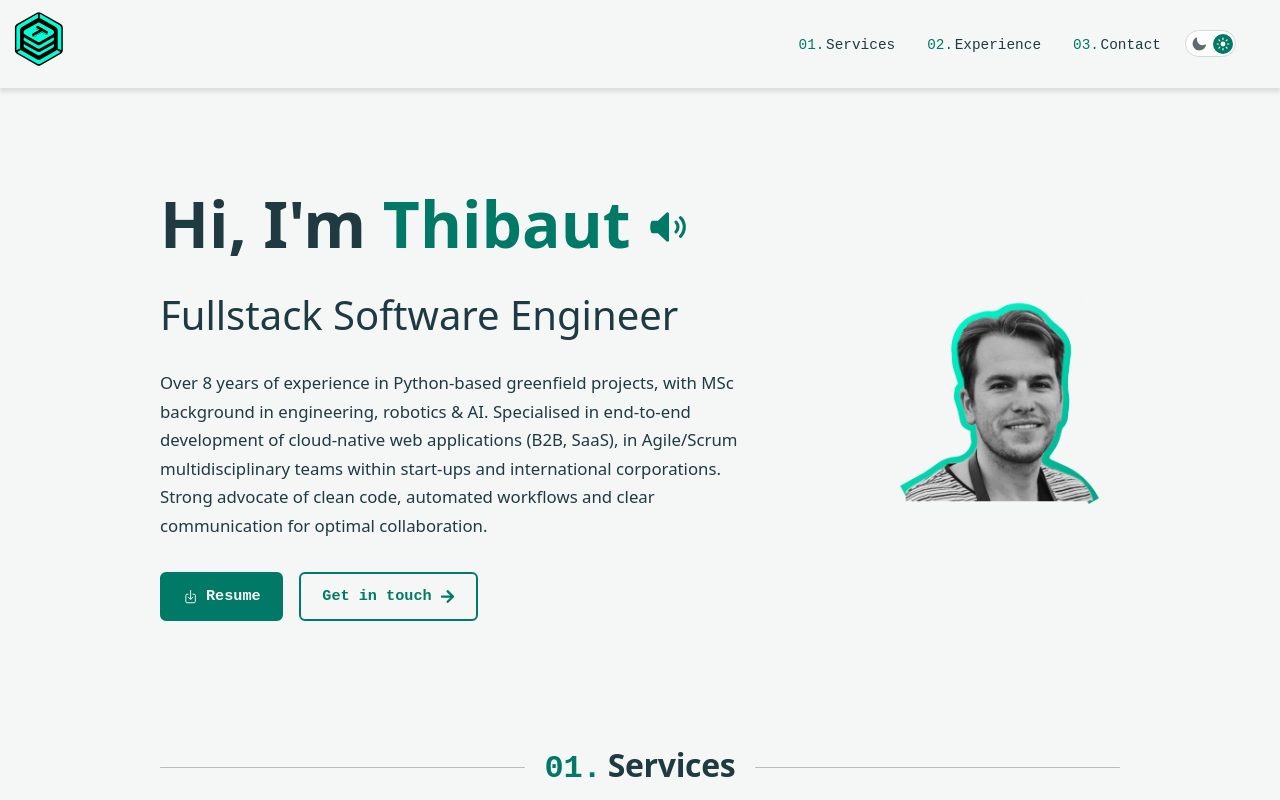
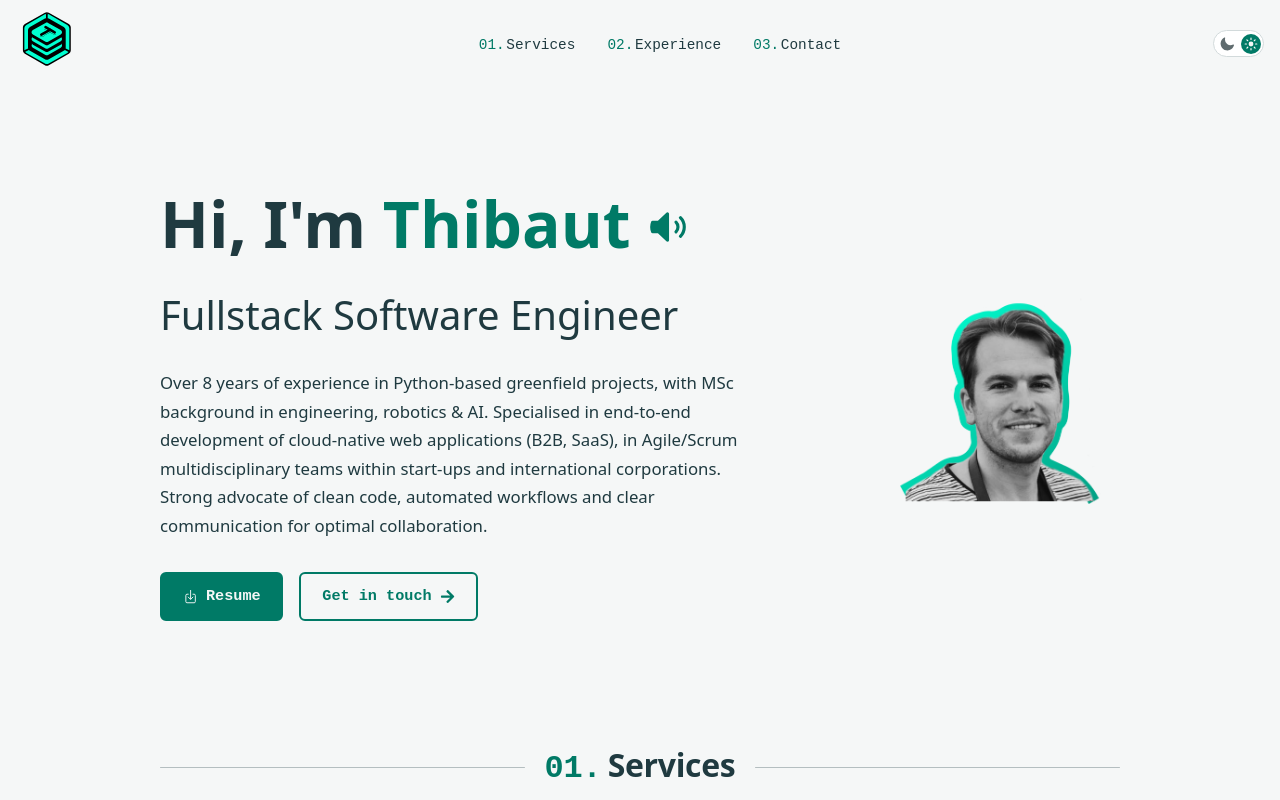
Before and after one commit to stacktful/website, a React (Vite) app: page / in a window 1280 px wide. Shown: the top 800 px of the page. Built offline with nearby package versions, Linux system fonts and the light colour scheme.

Commit message:
style: redesign the nav bar

```diff
--- a/src/App.css
+++ b/src/App.css
@@ -102,16 +102,47 @@ p {
 
 
 /* ------------------------- NAV BAR ----------------------- */
+/* transparent at the top of the page; frosted glass with a hairline once scrolled */
 nav {
-  display: flex;
   position: fixed;
-  padding: 0.5rem;
   top: 0;
   z-index: 9999;
   width: 100%;
+  padding: 0.5rem 0;
   box-sizing: border-box;
-  background-color: var(--main-background-color);
-  box-shadow: 0 4px 4px var(--shadow-color);
+  background-color: transparent;
+  border-bottom: 1px solid transparent;
+  transition: background-color 0.3s ease, border-color 0.3s ease, backdrop-filter 0.3s ease;
+}
+
+nav.solid {
+  background-color: color-mix(in srgb, var(--main-background-color) 75%, transparent);
+  -webkit-backdrop-filter: blur(12px) saturate(150%);
+  backdrop-filter: blur(12px) saturate(150%);
+  border-bottom-color: var(--header-line-color);
+}
+
+/* full width: logo at the left edge | links centered | theme toggle at the right edge */
+.nav-inner {
+  --nav-gutter: 1rem;
+  display: grid;
+  grid-template-columns: 1fr auto 1fr;
+  align-items: center;
+  padding: 0 var(--nav-gutter);
+}
+
+.nav-inner>.nav-logo {
+  grid-column: 1;
+  justify-self: start;
+}
+
+.nav-inner>.nav-links-list {
+  grid-column: 2;
+}
+
+.nav-inner>.nav-actions {
+  grid-column: 3;
+  justify-self: end;
 }
 
 .nav-logo {
@@ -130,11 +161,9 @@ nav {
   transition: ease-in-out 0.2s;
 }
 
-.nav-links {
+.nav-actions {
   display: flex;
   align-items: center;
-  width: calc(100% - 100px);
-  justify-content: right;
 }
 
 .nav-links-list {
@@ -172,7 +201,7 @@ button.btn-theme {
   position: relative;
   display: flex;
   align-items: center;
-  margin: 0 0 0 1.5rem;
+  margin: 0;
   padding: var(--pill-padding);
   background-color: var(--tile-color-1);
   border: 1px solid var(--header-line-color);
@@ -365,10 +394,6 @@ footer a:hover {
     display: flex;
   }
 
-  .nav-links {
-    flex-grow: 1;
-  }
-
   .nav-links-list {
     display: none;
     position: absolute;
@@ -376,12 +401,13 @@ footer a:hover {
     left: 0;
     right: 0;
     margin: 0;
-    padding: 1rem 1.5rem 1.5rem;
+    /* left padding matches the nav gutter, so the links line up with the logo */
+    padding: 1rem 1rem 1.5rem;
     flex-direction: column;
     align-items: flex-start;
     gap: 1.25rem;
     background-color: var(--main-background-color);
-    box-shadow: 0 8px 8px var(--shadow-color);
+    border-bottom: 1px solid var(--header-line-color);
   }
 
   nav.menu-open .nav-links-list {
--- a/src/components/Layout.jsx
+++ b/src/components/Layout.jsx
@@ -1,4 +1,4 @@
-import { useState } from "react";
+import { useEffect, useState } from "react";
 import { HiMiniBars3, HiMiniXMark } from "react-icons/hi2";
 
 import Logo from "./icons/Logo";
@@ -18,18 +18,35 @@ function Footer() {
   );
 }
 
+/* true once the page has been scrolled down a little */
+function useScrolled(threshold = 8) {
+  const [scrolled, setScrolled] = useState(false);
+  useEffect(() => {
+    const onScroll = () => setScrolled(window.scrollY > threshold);
+    onScroll();
+    window.addEventListener("scroll", onScroll, { passive: true });
+    return () => window.removeEventListener("scroll", onScroll);
+  }, [threshold]);
+  return scrolled;
+}
+
 function NavBar() {
   const [menuOpen, setMenuOpen] = useState(false);
   const closeMenu = () => setMenuOpen(false);
+  const scrolled = useScrolled();
+
+  // transparent at the top of the page, frosted glass once scrolled (or while the mobile menu is open)
+  const classes = [menuOpen && "menu-open", (scrolled || menuOpen) && "solid"].filter(Boolean).join(" ");
 
   return (
-    <nav className={menuOpen ? "menu-open" : ""}>
+    <nav className={classes}>
+      {/* lines the logo and links up with the content column */}
+      <div className="nav-inner">
         <div className="nav-logo">
           <a href="/">
             <Logo />
           </a>
         </div>
-      <div className="nav-links">
         <ul className="nav-links-list" id="nav-links-list">
           {navLinks.map((item, index) => (
             <li key={index}>
@@ -40,6 +57,7 @@ function NavBar() {
             </li>
           ))}
         </ul>
+        <div className="nav-actions">
           <ThemeToggle />
           {/* only visible on small screens, see App.css */}
           <button
@@ -51,6 +69,7 @@ function NavBar() {
           >
             {menuOpen ? <HiMiniXMark /> : <HiMiniBars3 />}
           </button>
+        </div>
       </div>
     </nav>
   );
--- a/src/components/sections/Experience.jsx
+++ b/src/components/sections/Experience.jsx
@@ -22,14 +22,14 @@ const startYear = (job) => job.start.split(" ").pop();
    click an entry, or use the arrow keys while it has focus. */
 function TimelineRail({ jobs, selected, onSelect }) {
   const itemRefs = useRef([]);
-  const isFirstRender = useRef(true);
+  const previousSelected = useRef(selected);
 
-  // keep the selected entry visible (matters for the horizontal strip on mobile)
+  // keep the selected entry visible (matters for the horizontal strip on mobile).
+  // Only when the selection actually changes: not on mount, which would scroll the page
+  // (React's StrictMode runs effects twice in development, so a "first render" flag is not enough).
   useEffect(() => {
-    if (isFirstRender.current) {
-      isFirstRender.current = false;
-      return;
-    }
+    if (previousSelected.current === selected) return;
+    previousSelected.current = selected;
     itemRefs.current[selected]?.scrollIntoView({ behavior: "smooth", block: "nearest", inline: "center" });
   }, [selected]);
 
```
Lines whose indentation alone changed are shown as unchanged.
